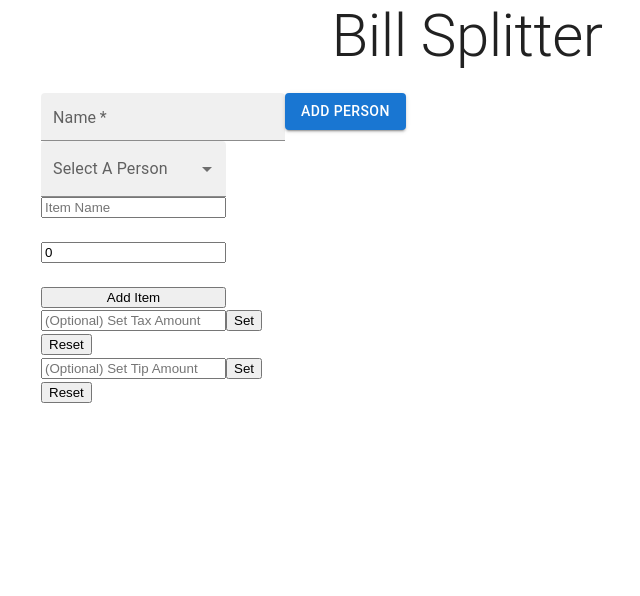
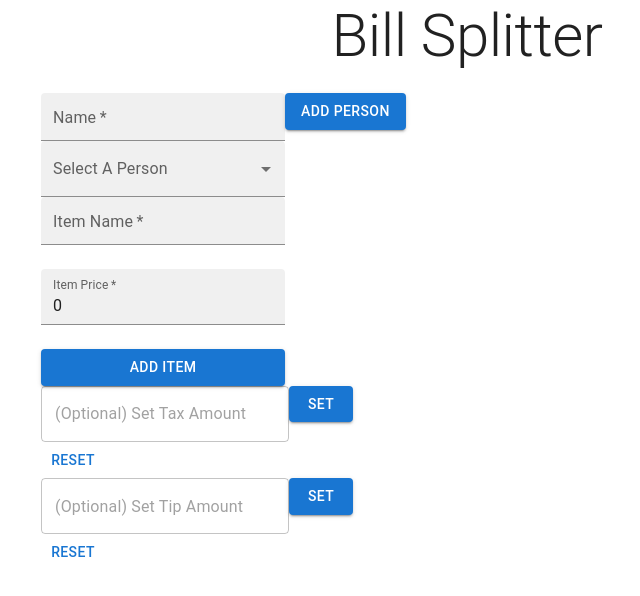
Before and after one commit to William-Luna/billsplitter, a React (Create React App) app: page / in a window 1280 px wide. Shown: the top 596 px of the page, without its empty margins (173-813 px from the left). Built offline with nearby package versions, Linux system fonts and the light colour scheme.

Commit message:
UI Changes, logic and state bugfixes

```diff
--- a/src/components/ItemForm.js
+++ b/src/components/ItemForm.js
@@ -2,7 +2,7 @@ import { useState } from 'react'
 import { useSelector, useDispatch } from 'react-redux'
 import { updateItemsOfPerson } from '../reducers/peopleReducer'
 import { v4 } from 'uuid'
-import { Select, MenuItem, InputLabel, FormControl } from '@mui/material'
+import { Select, MenuItem, InputLabel, FormControl, TextField, Button } from '@mui/material'
 
 const ItemForm = () => {
   const dispatch = useDispatch()
@@ -19,7 +19,6 @@ const ItemForm = () => {
     event.preventDefault()
     if (name === '') return
     const targetPerson = people.find(person => person.name === name)
-    console.log(`TargetPerson: ${targetPerson.name}`)
 
     const newItem = {
       id: v4(),
@@ -36,21 +35,21 @@ const ItemForm = () => {
 
 
   return (
-    <div>
     <form onSubmit={addItem}>
       <FormControl variant="filled">
         <InputLabel id="person-of-item-label">Select A Person</InputLabel>
-          <Select name='name' labelId="person-of-item-label" label="Select A Person" onChange={({ target }) => setName(target.value)}>
+        <Select name='name' labelId="person-of-item-label" label="Select A Person" defaultValue="" onChange={({ target }) => setName(target.value)}>
+          <MenuItem disabled>Pick A Person</MenuItem>
           {people.map(person =>
             <MenuItem key={person.id} value={person.name}>{person.name}</MenuItem>
           )}
         </Select>
-          <input type='text' name='itemName' value={itemName} onChange={({ target }) => setItemName(target.value)} placeholder='Item Name' required /><br />
-          <input type='number' name='price' value={price} onChange={({ target }) => setPrice(target.value)} placeholder='Item Price' min='0' step='0.01' required /><br />
-          <button type='submit'>Add Item</button>
+        <TextField variant="filled" label="Item Name" size="small" name='itemName' value={itemName} onChange={({ target }) => setItemName(target.value)} placeholder='e.g. Pasta' required /><br />
+        <TextField variant="filled" label="Item Price" type='number' name='price' value={price} onChange={({ target }) => setPrice(target.value)} min='0' step='0.01' required /><br />
+        <Button variant="contained" type='submit'>Add Item</Button>
       </FormControl>
     </form>
-    </div>
+
   )
 }
 
--- a/src/components/PeopleList.js
+++ b/src/components/PeopleList.js
@@ -1,7 +1,7 @@
 import { useSelector } from "react-redux"
 import PersonDetails from "./PersonDetails"
 
-const PersonList = () => {
+const PeopleList = () => {
 
   const people = useSelector(({ people }) => {
     return people
@@ -10,11 +10,11 @@ const PersonList = () => {
   return (
     <div>
       {people.map(person =>
-        <PersonDetails person={person} />
+        <PersonDetails key={person.id} person={person} />
       )}
       <br />
     </div>
   )
 }
 
-export default PersonList
+export default PeopleList
--- a/src/components/PersonForm.js
+++ b/src/components/PersonForm.js
@@ -18,7 +18,7 @@ const PersonForm = () => {
       subtotal: parseFloat(0)
     }
 
-    event.target.name.value = ''
+    event.target.name = ''
 
     dispatch(addPerson(newPerson))
   }
--- a/src/components/ResultDisplay.js
+++ b/src/components/ResultDisplay.js
@@ -12,7 +12,7 @@ const ResultDisplay = () => {
 
     const taxPercentage = parseFloat(tax / allSubtotal)
     const indivTotalWithTax = parseFloat(person.subtotal * (1.00 + taxPercentage))
-    const tipPercentage = parseFloat(tip / (allSubtotal + tax))
+    const tipPercentage = parseFloat(tip / (allSubtotal + parseFloat(tax)))
     const total = parseFloat(indivTotalWithTax * (1.00 + tipPercentage)).toFixed(2)
     return total
 
--- a/src/components/TaxTipOptions.js
+++ b/src/components/TaxTipOptions.js
@@ -1,6 +1,7 @@
 import { useDispatch } from "react-redux"
 import { setTip } from "../reducers/tipReducer"
 import { setTax } from "../reducers/taxReducer"
+import { Button, TextField } from "@mui/material"
 
 const TaxTipOptions = () => {
   const dispatch = useDispatch()
@@ -32,17 +33,17 @@ const TaxTipOptions = () => {
     <div>
       <div>
         <form onSubmit={handleTax}>
-          <input type='number' name='tax' placeholder='(Optional) Set Tax Amount' />
-          <button type='submit'>Set</button>
+          <TextField type='number' name='tax' min='0' step='0.01' placeholder='(Optional) Set Tax Amount' />
+          <Button variant="contained" type='submit'>Set</Button>
         </form>
-        <button onClick={clearTax}>Reset</button>
+        <Button onClick={clearTax}>Reset</Button>
       </div>
       <div>
         <form onSubmit={handleTip}>
-          <input type='number' name='tip' placeholder='(Optional) Set Tip Amount' />
-          <button type='submit'>Set</button>
+          <TextField type='number' name='tip' min='0' step='0.01' placeholder='(Optional) Set Tip Amount' />
+          <Button variant="contained" type='submit'>Set</Button>
         </form>
-        <button onClick={clearTip}>Reset</button>
+        <Button onClick={clearTip}>Reset</Button>
       </div>
     </div>
   )
```
Lines whose indentation alone changed are shown as unchanged.
